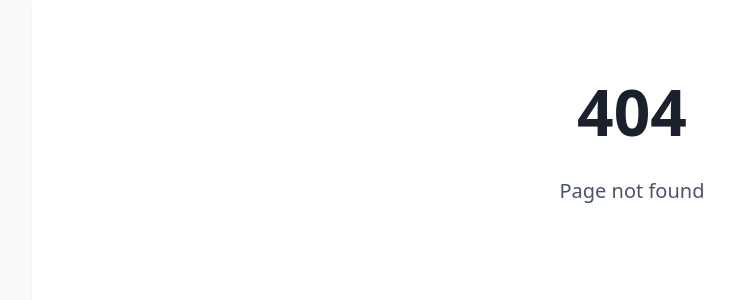
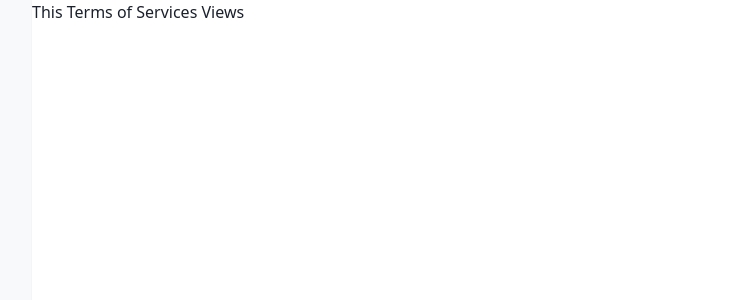
Before and after one commit to adimehtaa/CloudCollab, a Vue app in the folder frontend/: page /terms-of-service in a window 1280 px wide. Before the commit this address had no page. Shown: the top 300 px of the page, without its empty margins (8-742 px from the left). Built offline with nearby package versions, Linux system fonts and the light colour scheme.

Commit message:
Feat: add forget-password and many routes

```diff
--- a/frontend/src/router/index.ts
+++ b/frontend/src/router/index.ts
@@ -12,12 +12,6 @@ const routes: RouteRecordRaw[] = [
     component: () => import('../components/Home.vue'),
   },
   {
-    path: '/dashboard',
-    name: 'Dashboard',
-    component: () => import('../views/dashboard/DashboardView.vue'),
-    meta: { requiresAuth: true }
-  },
-  {
     path: '/login',
     name: 'Login',
     component: () => import('../views/auth/LoginView.vue')
@@ -26,6 +20,27 @@ const routes: RouteRecordRaw[] = [
     path: '/signup',
     name: 'Signup',
     component: () => import('../views/auth/SignupView.vue')
+  },
+  {
+    path: '/forget-password',
+    name: 'Forget Password',
+    component: () => import('../views/auth/ForgetPasswordView.vue')
+  },
+  {
+    path: '/privacy-policy',
+    name: 'Signup',
+    component: () => import('../views/auth/PrivacyPolicyView.vue')
+  },
+  {
+    path: '/terms-of-service',
+    name: 'Terms of Service',
+    component: () => import('../views/auth/TermsOfServiceView.vue')
+  },
+  {
+    path: '/dashboard',
+    name: 'Dashboard',
+    component: () => import('../views/dashboard/DashboardView.vue'),
+    meta: { requiresAuth: true }
   },
   {
     path: '/:pathMatch(.*)*',
--- /dev/null
+++ b/frontend/src/views/auth/ForgetPasswordView.vue
@@ -0,0 +1,6 @@
+<template>
+    <div>
+      <h1>Forget Password View</h1>
+    </div>
+</template>
+<script lang="ts"></script>
--- /dev/null
+++ b/frontend/src/views/auth/PrivacyPolicyView.vue
@@ -0,0 +1,8 @@
+<template>
+	<div>
+    <h1>
+      This is Privacy Policy View
+    </h1>
+  </div>
+</template>
+<script lang="ts"></script>
--- /dev/null
+++ b/frontend/src/views/auth/TermsOfServiceView.vue
@@ -0,0 +1,8 @@
+<template>
+    <div>
+      <h1>
+        This Terms of Services Views
+      </h1>
+    </div>
+</template>
+<script lang="ts"></script>
```
